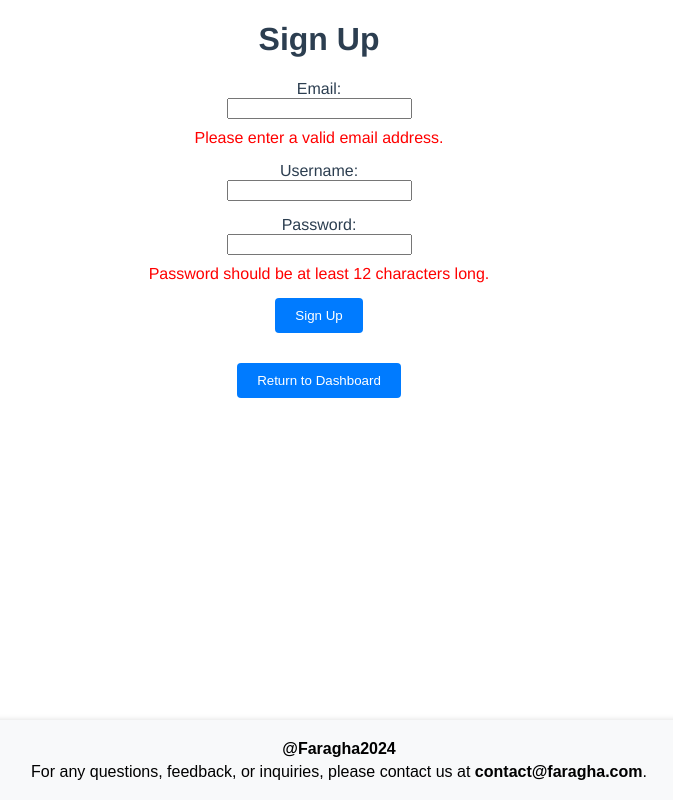
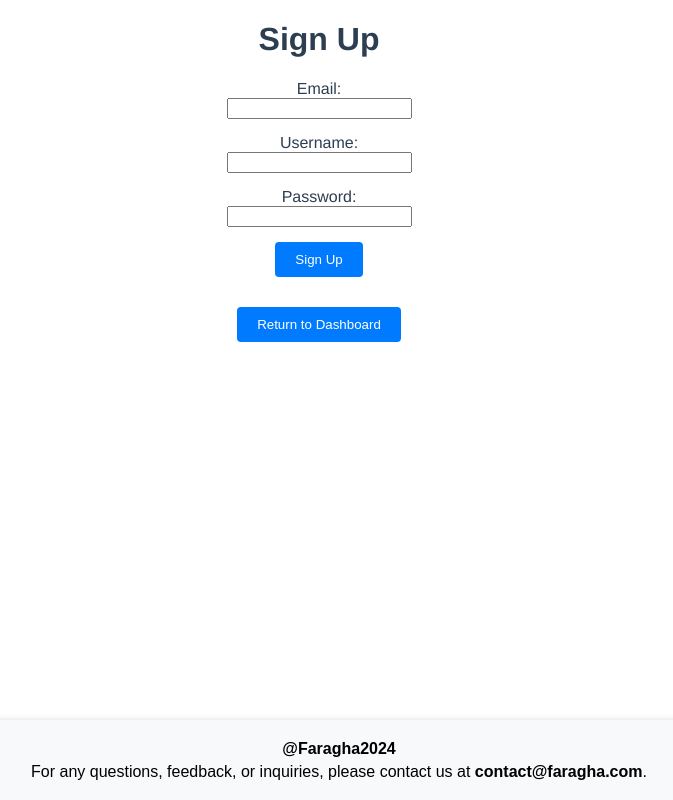
Before and after one commit to jeffmakuto/data_guard, a Vue app in the folder frontend/: page /signup in a window 1280 px wide. Shown: the whole page, without its empty margins (321-994 px from the left). Built offline with nearby package versions, Linux system fonts and the light colour scheme; no server answers.

Commit message:
Update SignupView.vue

```diff
--- a/frontend/src/views/SignupView.vue
+++ b/frontend/src/views/SignupView.vue
@@ -5,7 +5,7 @@
       <div class="form-group">
         <label for="email">Email:</label>
         <input type="email" v-model="email" required class="form-control">
-        <div v-if="!isEmailValid" class="error-message">Please enter a valid email address.</div>
+        <div v-if="!isEmailValid && email !== ''" class="error-message">Please enter a valid email address.</div>
       </div>
       <div class="form-group">
         <label for="username">Username:</label>
@@ -14,7 +14,7 @@
       <div class="form-group">
         <label for="password">Password:</label>
         <input type="password" v-model="password" required class="form-control">
-        <div v-if="!isPasswordStrong" class="error-message">Password should be at least 12 characters long.</div>
+        <div v-if="!isPasswordStrong && password !== ''" class="error-message">Password should be at least 12 characters long.</div>
       </div>
       <button type="submit" class="btn btn-primary">Sign Up</button>
     </form>
```
